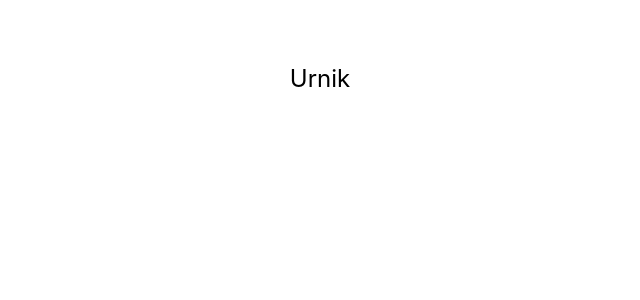
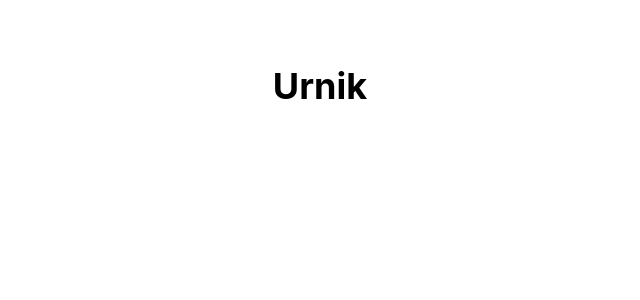
Before and after one commit to ernestsmotlak/SmallRandomProjects, a React (Create React App) app: page /TimetableClean in a window 1280 px wide. Shown: the top 300 px of the page, without its empty margins (320-960 px from the left). Built offline with nearby package versions, Linux system fonts and the light colour scheme.

Commit message:
Added router in App.js, installed bootstrap
Signed-off-by: ernestsmotlak <ernestsmotlak@gmail.com>

```diff
--- a/src/App.js
+++ b/src/App.js
@@ -1,15 +1,19 @@
-import logo from './logo.svg';
 import './App.css';
+import Urnik from './Projects/Urnik';
+import { BrowserRouter, Routes, Route, Router } from "react-router-dom";
 import { useState } from 'react';
-import Urnik from './Projects/Urnik';
 
 function App() {
 
 
   return (
-    <div className="App">
-      <Urnik />
-    </div>
+    <BrowserRouter >
+      <div className="App">
+        <Routes>
+          <Route path='/TimetableClean' element={<Urnik />} />
+        </Routes>
+      </div>
+    </BrowserRouter >
   );
 }
 
--- a/src/Projects/Urnik.js
+++ b/src/Projects/Urnik.js
@@ -1,9 +1,11 @@
 import React from 'react'
 
 const Urnik = () => {
-  return (
-    <div>Urnik</div>
-  )
+    return (
+        <div className='urnik'>
+            <h2>Urnik</h2>
+        </div>
+    )
 }
 
 export default Urnik
```
